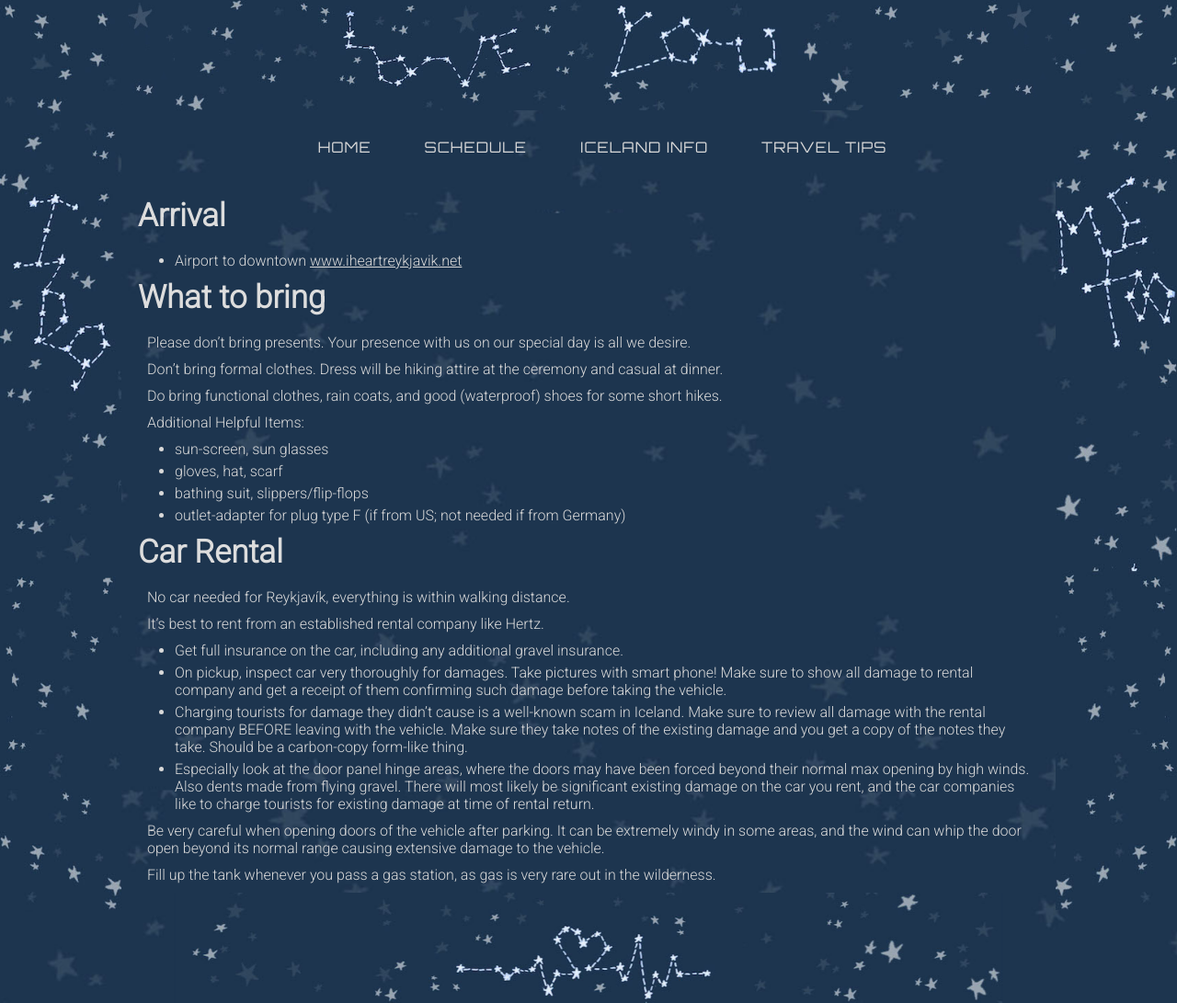
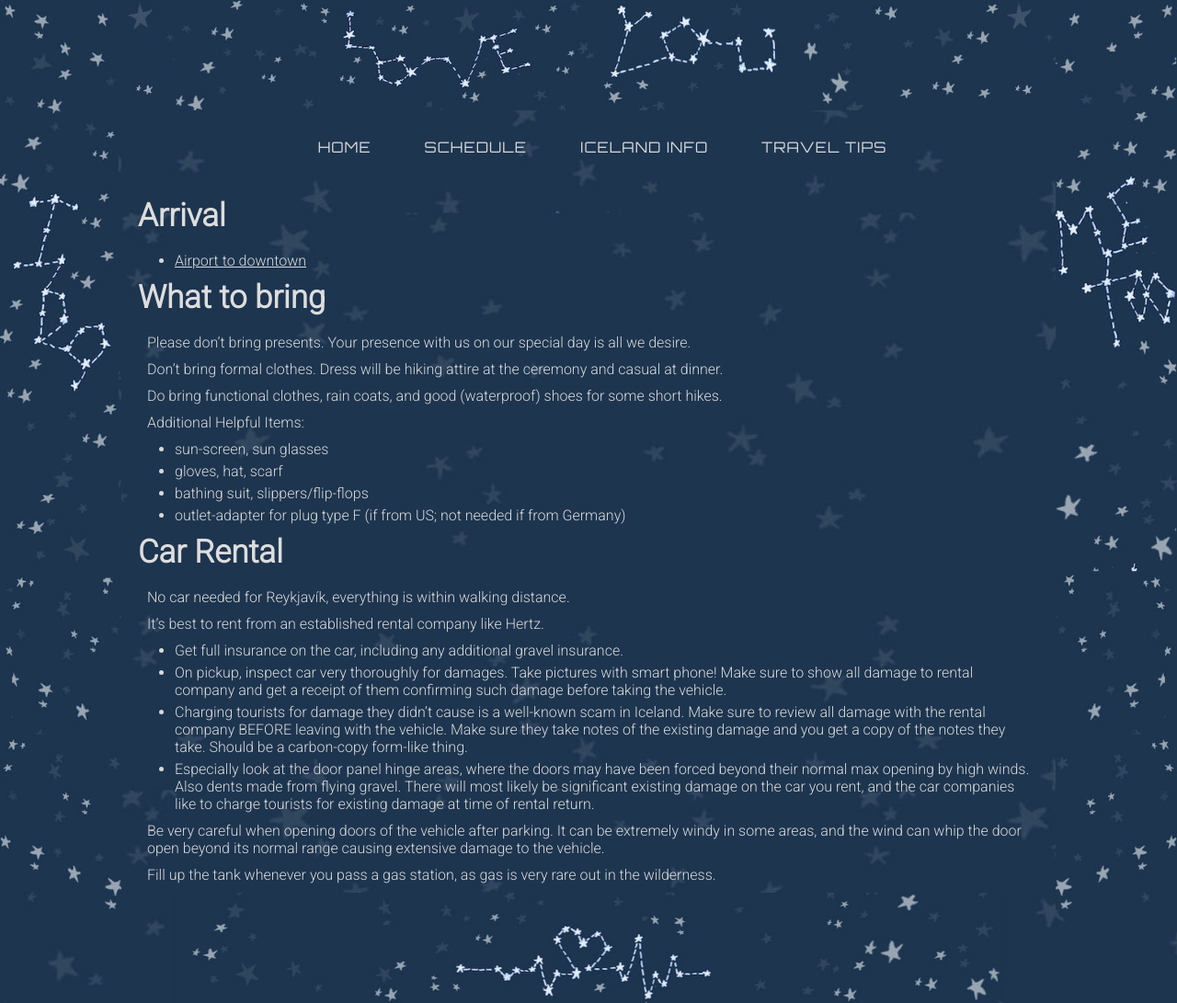
Before and after one commit to rltvty/olkelda, a Jekyll site: the page built from traveltips.md, in a window 1280 px wide and 1091 px high. Shown: the whole window at 92% size. Built offline with Jekyll 4.4.1, drawn with Linux system fonts in a browser that asks for light colours.

Commit message:
link update

```diff
--- a/traveltips.md
+++ b/traveltips.md
@@ -6,7 +6,7 @@ title: Travel Tips
 
 
 # Arrival
-* Airport to downtown [www.iheartreykjavik.net](https://iheartreykjavik.net/2017/10/the-ultimate-guide-to-getting-from-keflavik-airport-to-reykjavik/)
+* [Airport to downtown](https://iheartreykjavik.net/2017/10/the-ultimate-guide-to-getting-from-keflavik-airport-to-reykjavik/)
 
 
 
```
